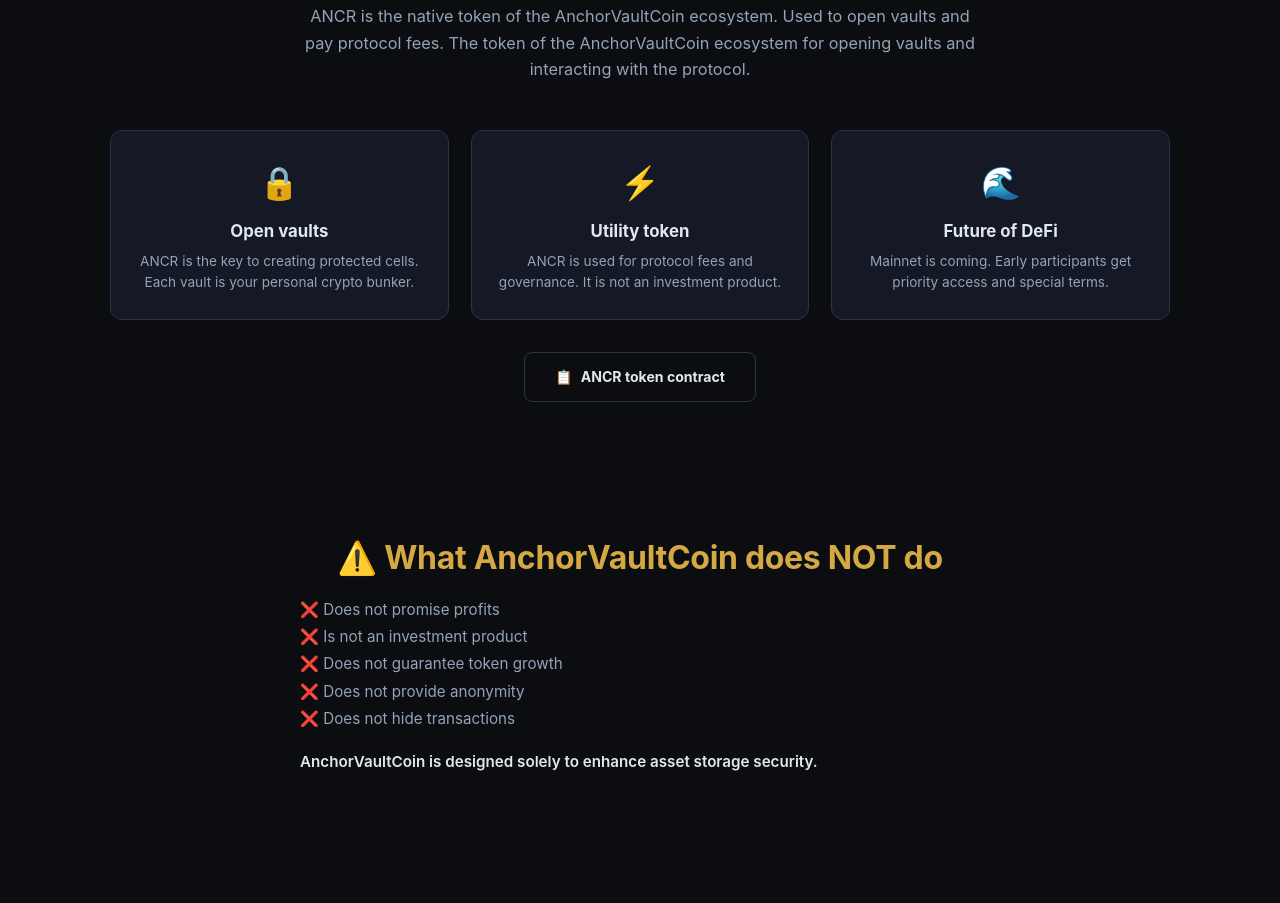
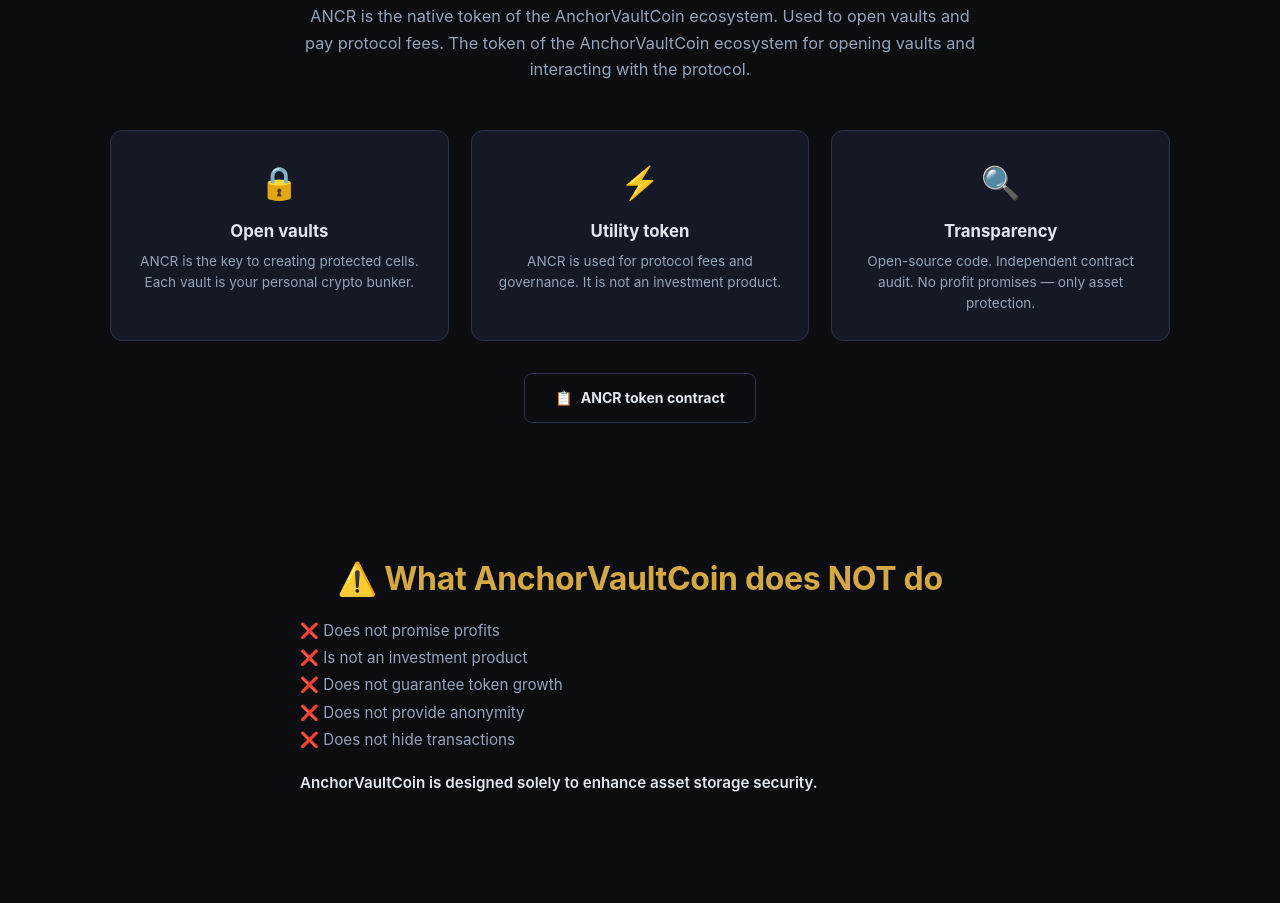
Before and after one commit to anchorvaultcoin-hash/anchor-vault-frontend, a plain HTML site: page docs/index.html in a window 1280 px wide. Shown: the part 5119-6022 px from the top of the page. Drawn offline with nearby package versions, Linux system fonts and the light colour scheme.

Commit message:
site: stale 'Mainnet is coming' card replaced with 'Transparency' (mainnet runs since 15.08.2026)
Co-Authored-By: Claude Opus 5.5 <noreply@anthropic.com>

```diff
--- a/docs/index.html
+++ b/docs/index.html
@@ -415,7 +415,7 @@ a.hexbadge:hover{background:rgba(0,243,167,.14);border-color:rgba(0,243,167,.7)}
         <p id="ancr2Desc" style="font-size:.85rem"></p>
       </div>
       <div class="card" style="text-align:center">
-        <div style="font-size:2rem;margin-bottom:10px">🌊</div>
+        <div style="font-size:2rem;margin-bottom:10px">🔍</div>
         <h3 id="ancr3Title"></h3>
         <p id="ancr3Desc" style="font-size:.85rem"></p>
       </div>
@@ -607,7 +607,7 @@ Full checksums: CHECKSUMS.txt</code></pre>
       ancrDesc:"ANCR — нативный токен экосистемы AnchorVaultCoin. Используется для открытия сейфов и оплаты комиссий протокола. Токен экосистемы AnchorVaultCoin для открытия сейфов и взаимодействия с протоколом.",
       ancr1Title:"Открывай сейфы", ancr1Desc:"ANCR — ключ к созданию защищённых ячеек. Каждый сейф — твой личный криптобункер.",
       ancr2Title:"Утилити-токен", ancr2Desc:"ANCR используется для оплаты комиссий протокола и участия в управлении. Это не инвестиционный продукт.",
-      ancr3Title:"Будущее DeFi", ancr3Desc:"Mainnet скоро. Ранние участники получат приоритетный доступ и дополнительные возможности экосистемы.",
+      ancr3Title:"Прозрачность", ancr3Desc:"Открытый код. Независимый аудит контракта. Никаких обещаний прибыли — только защита активов.",
       privTitle:"Один сейф. Весь твой портфель.",
       privDesc:"AnchorVaultCoin — это не только защита от взлома, это изоляция. Сейф — отдельный контур безопасности: взломанный кошелёк не дотянется до того, что заперто внутри.",
       priv1Title:"Популярные ERC-20 токены", priv1Desc:"USDT, USDC, WETH, ANCR и другие совместимые ERC-20 токены. Один сейф — весь портфель под защитой двух ключей.",
@@ -666,7 +666,7 @@ Full checksums: CHECKSUMS.txt</code></pre>
       ancrDesc:"ANCR is the native token of the AnchorVaultCoin ecosystem. Used to open vaults and pay protocol fees. The token of the AnchorVaultCoin ecosystem for opening vaults and interacting with the protocol.",
       ancr1Title:"Open vaults", ancr1Desc:"ANCR is the key to creating protected cells. Each vault is your personal crypto bunker.",
       ancr2Title:"Utility token", ancr2Desc:"ANCR is used for protocol fees and governance. It is not an investment product.",
-      ancr3Title:"Future of DeFi", ancr3Desc:"Mainnet is coming. Early participants get priority access and special terms.",
+      ancr3Title:"Transparency", ancr3Desc:"Open-source code. Independent contract audit. No profit promises — only asset protection.",
       privTitle:"One vault. Your whole portfolio.",
       privDesc:"AnchorVaultCoin isn't only hack protection — it's isolation. Your vault is a separate security domain: a compromised wallet can't touch what's locked inside.",
       priv1Title:"Popular ERC-20 tokens", priv1Desc:"USDT, USDC, WETH, ANCR and other compatible ERC-20 tokens. One vault holds your whole portfolio under two-key protection.",
@@ -1027,7 +1027,7 @@ Full checksums: CHECKSUMS.txt</code></pre>
 <script>
 // UTM-метки: запоминаем источник перехода (X / Reddit / Telegram / блог)
 // и прокидываем его в ссылку на "пульт" (pulse.html), чтобы видеть,
-// какой канал реально доводит людей до тестнета.
+// какой канал реально доводит людей до пульта.
 (function(){
   var UTM_KEYS = ['utm_source','utm_medium','utm_campaign'];
   var STORAGE_KEY = 'avc_utm';
```
Also changed, not shown: docs/landing.html (+4 -4 lines).
